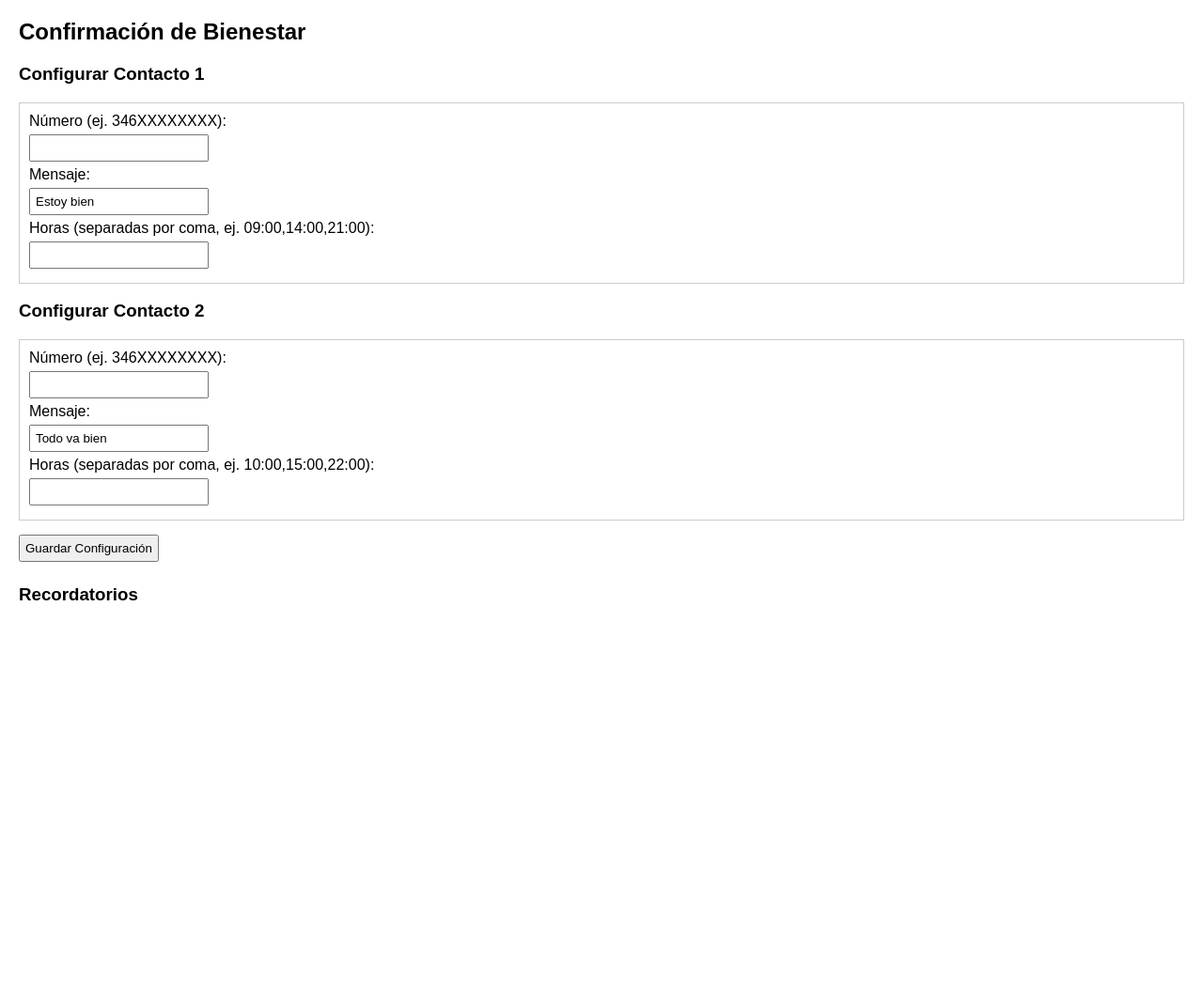
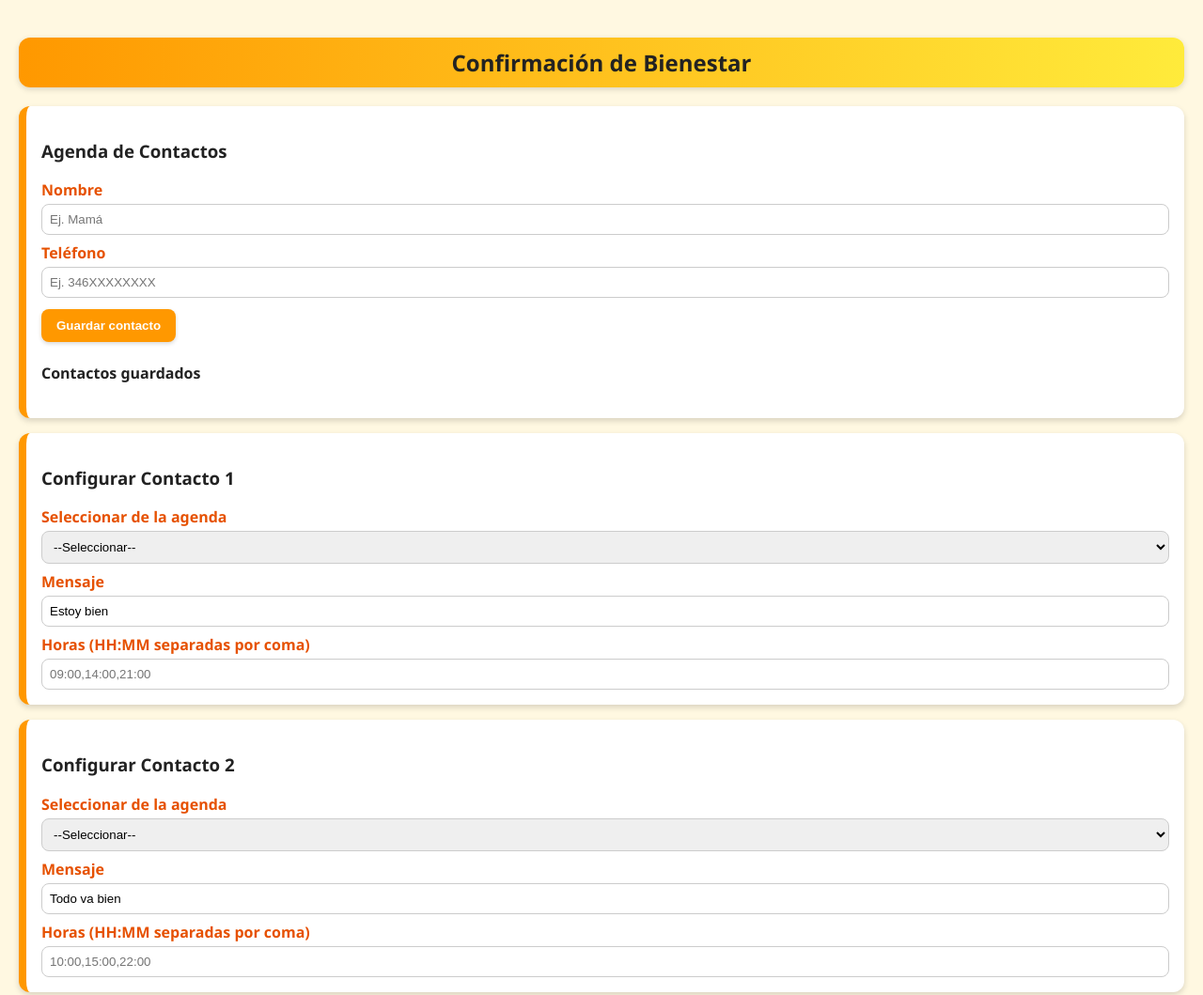
Before and after one commit to scskit77/avisomensajes, a plain HTML site: page index.html in a window 1280 px wide. Shown: the top 1059 px of the page at 94% size. Before the commit the page ends 800 px from the top, so only its background shows below. Drawn offline with Linux system fonts and the light colour scheme.

Commit message:
Update index.html

```diff
--- a/index.html
+++ b/index.html
@@ -3,66 +3,150 @@
 <head>
 <meta charset="UTF-8">
 <title>Confirmación de Bienestar</title>
+<meta name="viewport" content="width=device-width, initial-scale=1">
 <link rel="manifest" href="manifest.json">
-  <meta name="theme-color" content="#4CAF50">
+<meta name="theme-color" content="#ffb300">
 <style>
-    body { font-family: Arial, sans-serif; margin: 20px; }
-    input, button { margin: 5px 0; padding: 5px; }
-    .bloque { border: 1px solid #ccc; padding: 10px; margin: 10px 0; }
+  :root {
+    --amarillo: #ffeb3b;
+    --naranja: #ff9800;
+    --naranja-oscuro: #e65100;
+    --gris-fondo: #fff8e1;
+    --sombra: rgba(0,0,0,0.15);
+  }
+  body {
+    font-family: 'Segoe UI', Arial, sans-serif;
+    background: var(--gris-fondo);
+    margin: 0;
+    padding: 20px;
+    color: #222;
+  }
+  h2 {
+    text-align: center;
+    background: linear-gradient(90deg, var(--naranja), var(--amarillo));
+    padding: 10px;
+    border-radius: 12px;
+    color: #222;
+    box-shadow: 0 2px 6px var(--sombra);
+  }
+  .bloque {
+    background: #fff;
+    border-left: 8px solid var(--naranja);
+    border-radius: 12px;
+    margin: 16px 0;
+    padding: 16px;
+    box-shadow: 0 3px 6px var(--sombra);
+  }
+  label {
+    font-weight: 600;
+    color: var(--naranja-oscuro);
+    display: block;
+    margin-top: 8px;
+  }
+  input, select {
+    width: 100%;
+    padding: 8px;
+    margin-top: 4px;
+    border: 1px solid #ccc;
+    border-radius: 8px;
+    box-sizing: border-box;
+  }
+  button {
+    background: var(--naranja);
+    color: #fff;
+    border: none;
+    border-radius: 8px;
+    padding: 10px 16px;
+    margin-top: 12px;
+    cursor: pointer;
+    font-weight: 600;
+    box-shadow: 0 2px 4px var(--sombra);
+    transition: background 0.2s;
+  }
+  button:hover { background: var(--naranja-oscuro); }
+  #agendaLista div {
+    padding: 6px 8px;
+    border-bottom: 1px solid #eee;
+    display: flex;
+    justify-content: space-between;
+    align-items: center;
+  }
+  #agendaLista div span { color: #333; }
+  #agendaLista div button {
+    background: var(--amarillo);
+    color: #222;
+    padding: 4px 10px;
+    font-size: 12px;
+  }
 </style>
 </head>
 <body>
 <h2>Confirmación de Bienestar</h2>
 
-  <h3>Configurar Contacto 1</h3>
 <div class="bloque">
-    <label>Número (ej. 346XXXXXXXX):</label><br>
-    <input id="numero1" type="text"><br>
-    <label>Mensaje:</label><br>
-    <input id="mensaje1" type="text" value="Estoy bien"><br>
-    <label>Horas (separadas por coma, ej. 09:00,14:00,21:00):</label><br>
-    <input id="horas1" type="text"><br>
+  <h3>Agenda de Contactos</h3>
+  <label>Nombre</label>
+  <input id="nombreAgenda" placeholder="Ej. Mamá">
+  <label>Teléfono</label>
+  <input id="numeroAgenda" placeholder="Ej. 346XXXXXXXX">
+  <button onclick="agregarContacto()">Guardar contacto</button>
+  <h4>Contactos guardados</h4>
+  <div id="agendaLista"></div>
 </div>
 
+<div class="bloque">
+  <h3>Configurar Contacto 1</h3>
+  <label>Seleccionar de la agenda</label>
+  <select id="select1"></select>
+  <label>Mensaje</label>
+  <input id="mensaje1" value="Estoy bien">
+  <label>Horas (HH:MM separadas por coma)</label>
+  <input id="horas1" placeholder="09:00,14:00,21:00">
+</div>
+
+<div class="bloque">
   <h3>Configurar Contacto 2</h3>
-  <div class="bloque">
-    <label>Número (ej. 346XXXXXXXX):</label><br>
-    <input id="numero2" type="text"><br>
-    <label>Mensaje:</label><br>
-    <input id="mensaje2" type="text" value="Todo va bien"><br>
-    <label>Horas (separadas por coma, ej. 10:00,15:00,22:00):</label><br>
-    <input id="horas2" type="text"><br>
+  <label>Seleccionar de la agenda</label>
+  <select id="select2"></select>
+  <label>Mensaje</label>
+  <input id="mensaje2" value="Todo va bien">
+  <label>Horas (HH:MM separadas por coma)</label>
+  <input id="horas2" placeholder="10:00,15:00,22:00">
 </div>
 
 <button onclick="guardarConfig()">Guardar Configuración</button>
 
+<div class="bloque">
   <h3>Recordatorios</h3>
   <div id="avisos"></div>
+</div>
 
 <script>
 let config = JSON.parse(localStorage.getItem("config") || "[]");
-mostrarConfig();
+let agenda = JSON.parse(localStorage.getItem("agenda") || "[]");
 
 function guardarConfig() {
-  const numero1 = document.getElementById("numero1").value.trim();
+  const contacto1 = document.getElementById("select1").value;
+  const contacto2 = document.getElementById("select2").value;
   const mensaje1 = document.getElementById("mensaje1").value.trim();
+  const mensaje2 = document.getElementById("mensaje2").value.trim();
   const horas1 = document.getElementById("horas1").value.split(",").map(h=>h.trim());
-
-  const numero2 = document.getElementById("numero2").value.trim();
-  const mensaje2 = document.getElementById("mensaje2").value.trim();
   const horas2 = document.getElementById("horas2").value.split(",").map(h=>h.trim());
 
   config = [];
 
-  if (numero1 && mensaje1 && horas1[0]) {
+  const num1 = contacto1 || "";
+  const num2 = contacto2 || "";
+
+  if (num1 && mensaje1 && horas1[0]) {
     horas1.forEach(hora=>{
-      config.push({numero: numero1, mensaje: mensaje1, hora});
+      config.push({numero: num1, mensaje: mensaje1, hora});
     });
   }
 
-  if (numero2 && mensaje2 && horas2[0]) {
+  if (num2 && mensaje2 && horas2[0]) {
     horas2.forEach(hora=>{
-      config.push({numero: numero2, mensaje: mensaje2, hora});
+      config.push({numero: num2, mensaje: mensaje2, hora});
     });
   }
 
@@ -75,7 +159,6 @@ function mostrarConfig() {
   avisos.innerHTML = "";
   config.forEach(c => {
     const div = document.createElement("div");
-    div.className = "bloque";
     div.textContent = `A las ${c.hora} → ${c.numero}: "${c.mensaje}"`;
     avisos.appendChild(div);
   });
@@ -85,9 +168,7 @@ function revisarHoras() {
   const ahora = new Date();
   const horaActual = ahora.toTimeString().slice(0,5);
   config.forEach(c => {
-    if (c.hora === horaActual) {
-      lanzarAviso(c);
-    }
+    if (c.hora === horaActual) lanzarAviso(c);
   });
 }
 
@@ -95,7 +176,8 @@ function lanzarAviso(c) {
   const url = `https://wa.me/${c.numero}?text=${encodeURIComponent(c.mensaje)}`;
   if (Notification.permission === "granted") {
     const noti = new Notification("Confirmación de Bienestar", {
-      body: `Enviar a ${c.numero}: ${c.mensaje}`
+      body: `Enviar a ${c.numero}: ${c.mensaje}`,
+      icon: "icon-192.png"
     });
     noti.onclick = () => window.open(url, "_blank");
   } else {
@@ -104,15 +186,55 @@ function lanzarAviso(c) {
   }
 }
 
-if (Notification.permission !== "granted") {
-  Notification.requestPermission();
+// --- Agenda ---
+function agregarContacto(){
+  const nombre = document.getElementById("nombreAgenda").value.trim();
+  const numero = document.getElementById("numeroAgenda").value.trim();
+  if(!nombre || !numero){ alert("Faltan datos"); return; }
+  agenda.push({nombre, numero});
+  localStorage.setItem("agenda", JSON.stringify(agenda));
+  document.getElementById("nombreAgenda").value="";
+  document.getElementById("numeroAgenda").value="";
+  cargarAgenda();
 }
 
+function borrarContacto(idx){
+  agenda.splice(idx,1);
+  localStorage.setItem("agenda", JSON.stringify(agenda));
+  cargarAgenda();
+}
+
+function cargarAgenda(){
+  const lista = document.getElementById("agendaLista");
+  const sel1 = document.getElementById("select1");
+  const sel2 = document.getElementById("select2");
+  lista.innerHTML="";
+  sel1.innerHTML="<option value=''>--Seleccionar--</option>";
+  sel2.innerHTML="<option value=''>--Seleccionar--</option>";
+  agenda.forEach((a,i)=>{
+    const div=document.createElement("div");
+    div.innerHTML=`<span>${a.nombre} (${a.numero})</span>`;
+    const btn=document.createElement("button");
+    btn.textContent="Borrar";
+    btn.onclick=()=>borrarContacto(i);
+    div.appendChild(btn);
+    lista.appendChild(div);
+    // añadir a selects
+    const o1=document.createElement("option");
+    o1.value=a.numero;
+    o1.textContent=a.nombre;
+    const o2=o1.cloneNode(true);
+    sel1.appendChild(o1);
+    sel2.appendChild(o2);
+  });
+}
+
+if (Notification.permission !== "granted") Notification.requestPermission();
 setInterval(revisarHoras, 60000);
+if ('serviceWorker' in navigator) navigator.serviceWorker.register('service-worker.js');
 
-if ('serviceWorker' in navigator) {
-  navigator.serviceWorker.register('service-worker.js');
-}
+cargarAgenda();
+mostrarConfig();
 </script>
 </body>
 </html>
```
Lines whose indentation alone changed are shown as unchanged.
